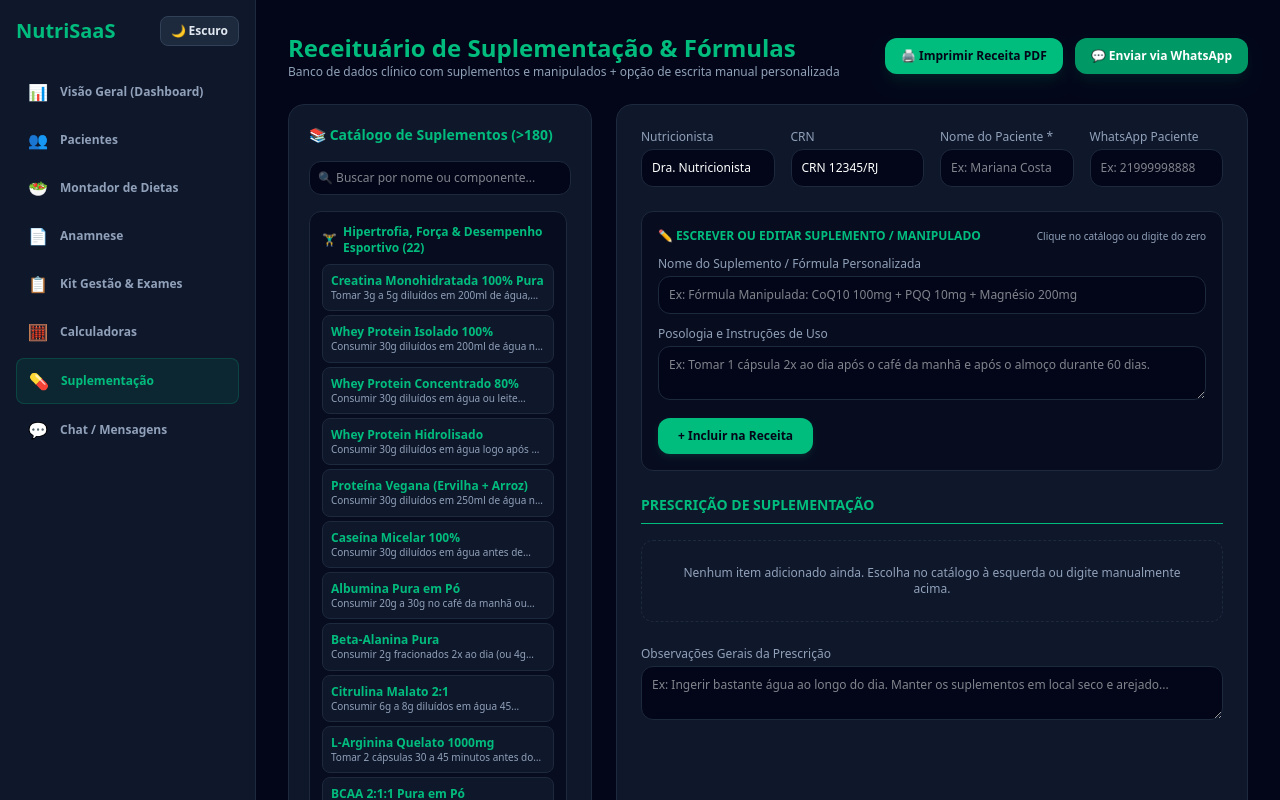
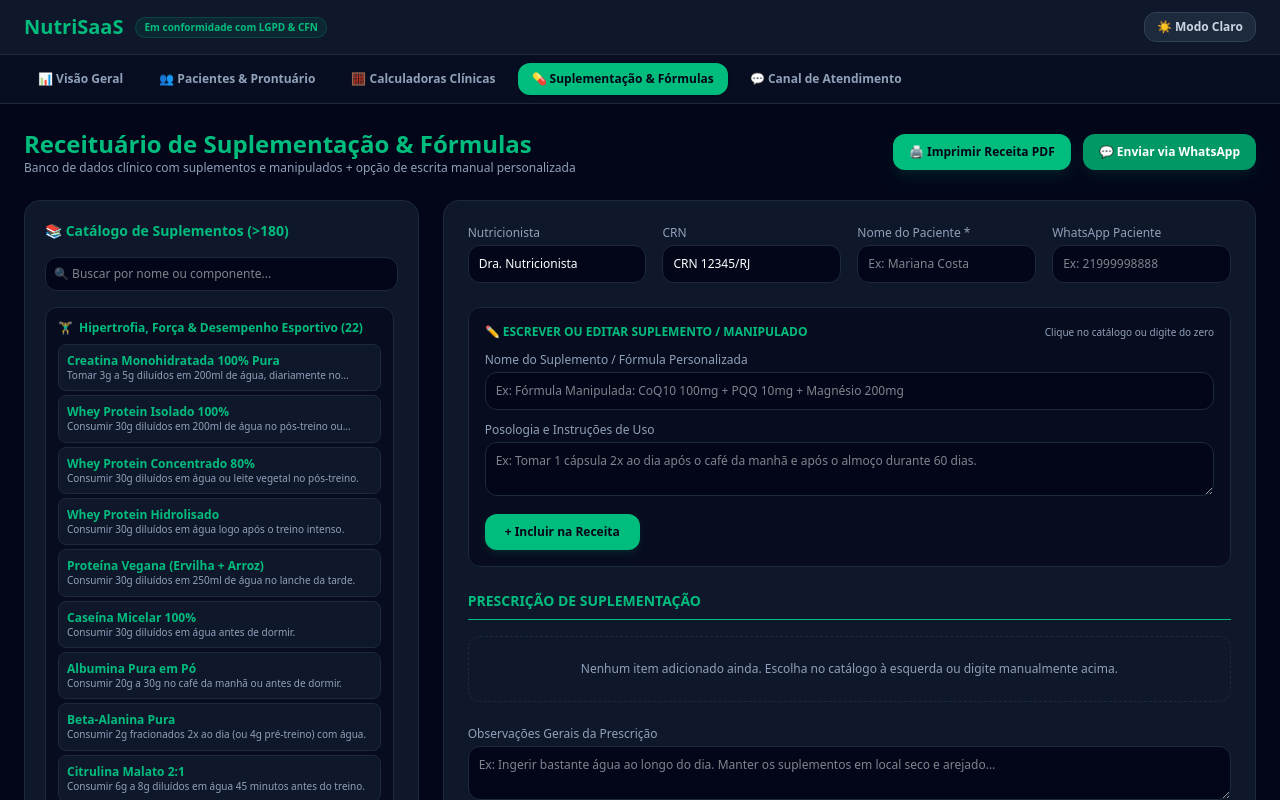
Before and after one commit to webdesignermarlon-code/nutrisaas, a Next.js app: page /dashboard/suplementacao in a window 1280 px wide. Shown: the top 800 px of the page. Built offline with nearby package versions, Linux system fonts and the light colour scheme.

Commit message:
Adiciona rodape e parametros de conformidade legal LGPD e normas do CFN

```diff
--- a/app/dashboard/layout.tsx
+++ b/app/dashboard/layout.tsx
@@ -1,103 +1,90 @@
 'use client'
 
+import { useState, useEffect } from 'react'
 import Link from 'next/link'
 import { usePathname } from 'next/navigation'
-import { useState, useEffect } from 'react'
 
 export default function DashboardLayout({ children }: { children: React.ReactNode }) {
+  const [isLight, setIsLight] = useState(false)
   const pathname = usePathname()
-  const [isLight, setIsLight] = useState(false)
 
   useEffect(() => {
     const theme = localStorage.getItem('nutrisaas-theme')
-    if (theme === 'light') {
-      setIsLight(true)
-      document.documentElement.classList.add('light')
-    } else {
-      setIsLight(false)
-      document.documentElement.classList.remove('light')
-    }
+    setIsLight(theme === 'light')
   }, [])
 
   const toggleTheme = () => {
-    const nextTheme = !isLight
-    setIsLight(nextTheme)
-    localStorage.setItem('nutrisaas-theme', nextTheme ? 'light' : 'dark')
-    if (nextTheme) {
-      document.documentElement.classList.add('light')
-    } else {
-      document.documentElement.classList.remove('light')
-    }
+    const nextTheme = isLight ? 'dark' : 'light'
+    setIsLight(!isLight)
+    localStorage.setItem('nutrisaas-theme', nextTheme)
   }
 
-  const menu = [
-    { name: 'Visão Geral (Dashboard)', href: '/dashboard', icon: '📊' },
-    { name: 'Pacientes', href: '/dashboard/pacientes', icon: '👥' },
-    { name: 'Montador de Dietas', href: '/dashboard/dietas', icon: '🥗' },
-    { name: 'Anamnese', href: '/dashboard/anamnese', icon: '📄' },
-    { name: 'Kit Gestão & Exames', href: '/dashboard/gestao', icon: '📋' },
-    { name: 'Calculadoras', href: '/dashboard/calculadoras', icon: '🧮' },
-    { name: 'Suplementação', href: '/dashboard/suplementacao', icon: '💊' },
-    { name: 'Chat / Mensagens', href: '/dashboard/chat', icon: '💬' },
+  const navItems = [
+    { label: '📊 Visão Geral', href: '/dashboard' },
+    { label: '👥 Pacientes & Prontuário', href: '/dashboard/pacientes' },
+    { label: '🧮 Calculadoras Clínicas', href: '/dashboard/calculadoras' },
+    { label: '💊 Suplementação & Fórmulas', href: '/dashboard/suplementacao' },
+    { label: '💬 Canal de Atendimento', href: '/dashboard/chat' },
   ]
 
   return (
-    <div className={`flex min-h-screen transition-colors duration-200 ${
-      isLight ? 'bg-slate-100 text-slate-900' : 'bg-slate-950 text-slate-100'
-    }`}>
-      {/* Sidebar Lateral */}
-      <aside className={`w-64 border-r p-4 flex flex-col justify-between no-print transition-colors duration-200 ${
-        isLight ? 'bg-white border-slate-200' : 'bg-slate-900 border-slate-800'
-      }`}>
-        <div className="space-y-6">
-          <div className="flex items-center justify-between">
+    <div className={`min-h-screen flex flex-col ${isLight ? 'bg-slate-100 text-slate-900' : 'bg-slate-950 text-slate-100'}`}>
+
+      {/* Topo de Navegação */}
+      <header className={`border-b px-6 py-3 flex justify-between items-center ${isLight ? 'bg-white border-slate-200' : 'bg-slate-900 border-slate-800'}`}>
+        <div className="flex items-center gap-3">
           <span className="text-xl font-extrabold text-emerald-500">NutriSaaS</span>
+          <span className="text-[10px] bg-emerald-500/10 text-emerald-500 px-2 py-0.5 rounded-full border border-emerald-500/20 font-semibold">
+            Em conformidade com LGPD & CFN
+          </span>
+        </div>
+
+        <div className="flex items-center gap-4">
           <button
             onClick={toggleTheme}
-              className={`px-2.5 py-1.5 text-xs font-semibold rounded-lg border transition ${
-                isLight
-                  ? 'bg-slate-100 border-slate-300 text-slate-800 hover:bg-slate-200'
-                  : 'bg-slate-800 border-slate-700 text-slate-200 hover:bg-slate-700'
+            className={`px-3 py-1.5 rounded-xl border text-xs font-semibold transition ${
+              isLight ? 'bg-slate-100 border-slate-300 text-slate-700' : 'bg-slate-800 border-slate-700 text-slate-300'
             }`}
-              title="Alternar Modo Claro / Escuro"
           >
-              {isLight ? '☀️ Claro' : '🌙 Escuro'}
+            {isLight ? '🌙 Modo Escuro' : '☀️ Modo Claro'}
           </button>
         </div>
+      </header>
 
-          <nav className="space-y-1">
-            {menu.map((item) => {
+      {/* Menu Principal */}
+      <nav className={`border-b px-6 py-2 flex gap-2 overflow-x-auto ${isLight ? 'bg-slate-50 border-slate-200' : 'bg-slate-900/50 border-slate-800'}`}>
+        {navItems.map((item) => {
           const active = pathname === item.href
           return (
             <Link
               key={item.href}
               href={item.href}
-                  className={`flex items-center gap-3 px-3 py-2.5 rounded-lg text-xs font-semibold transition ${
+              className={`px-3.5 py-2 rounded-xl text-xs font-semibold whitespace-nowrap transition ${
                 active
-                      ? 'bg-emerald-500/10 text-emerald-500 border border-emerald-500/20'
+                  ? 'bg-emerald-500 text-slate-950 font-bold shadow-sm'
                   : isLight
-                      ? 'text-slate-600 hover:bg-slate-100 hover:text-slate-900'
-                      : 'text-slate-400 hover:bg-slate-800 hover:text-white'
+                  ? 'text-slate-600 hover:bg-slate-200/60'
+                  : 'text-slate-400 hover:bg-slate-800'
               }`}
             >
-                  <span className="text-base">{item.icon}</span>
-                  <span>{item.name}</span>
+              {item.label}
             </Link>
           )
         })}
       </nav>
-        </div>
 
-        <div className="pt-4 border-t border-slate-800/40 text-[11px] text-slate-500 flex justify-between items-center">
-          <span>Painel Nutricionista</span>
-          <span className="h-2 w-2 rounded-full bg-emerald-500 animate-pulse"></span>
-        </div>
-      </aside>
+      {/* Conteúdo da Página */}
+      <main className="flex-1 p-6 max-w-7xl w-full mx-auto">{children}</main>
 
-      {/* Conteúdo Principal */}
-      <main className="flex-1 p-6 lg:p-8 overflow-y-auto">
-        {children}
-      </main>
+      {/* Rodapé Obrigatório de Adequação Jurídica LGPD/CFN */}
+      <footer className={`border-t px-6 py-4 text-center text-[11px] space-y-1 no-print ${isLight ? 'bg-white border-slate-200 text-slate-500' : 'bg-slate-900 border-slate-800 text-slate-400'}`}>
+        <p>
+          <b>NutriSaaS — Prontuário e Prescrição Nutricional Eletrônica</b> • Sistema desenvolvido em conformidade com a <b>LGPD (Lei nº 13.709/2018)</b> e resoluções do <b>CFN (Resoluções nº 656/2020 e 666/2020)</b>.
+        </p>
+        <p className="text-[10px] opacity-75">
+          Os dados antropométricos e de saúde armazenados são de uso exclusivo do nutricionista responsável.
+        </p>
+      </footer>
     </div>
   )
 }
```
Lines whose indentation alone changed are shown as unchanged.
